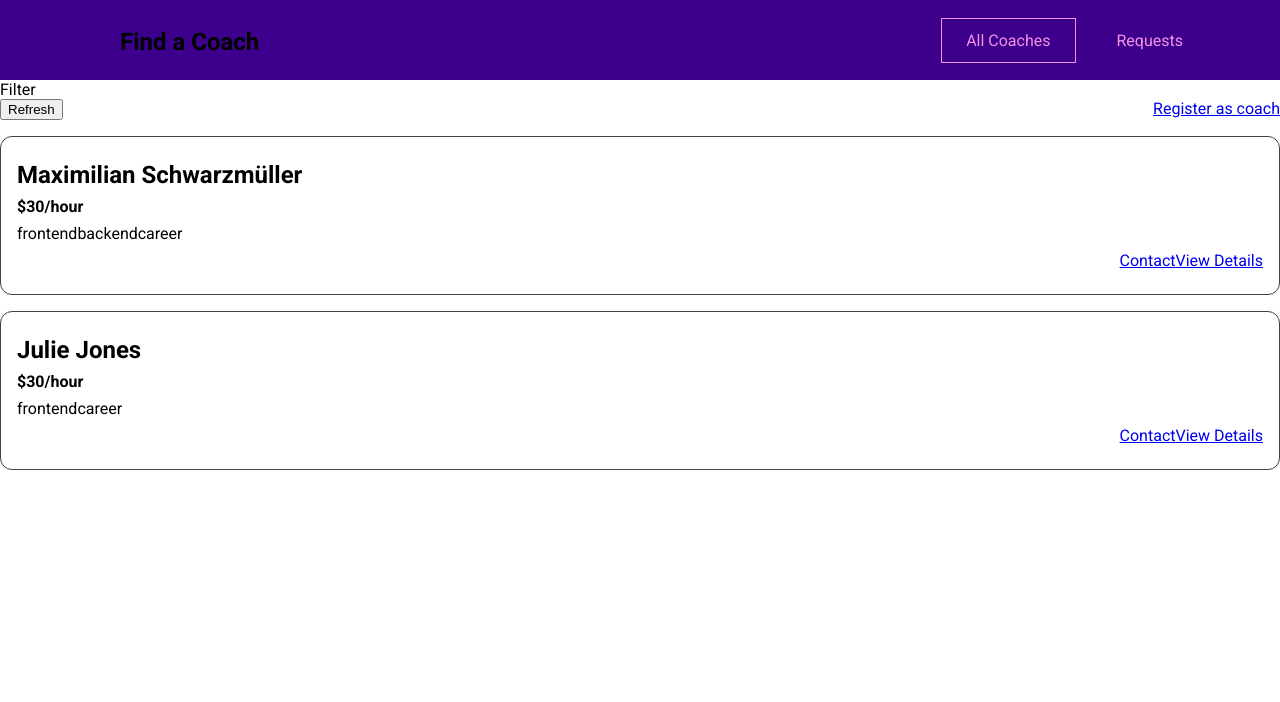
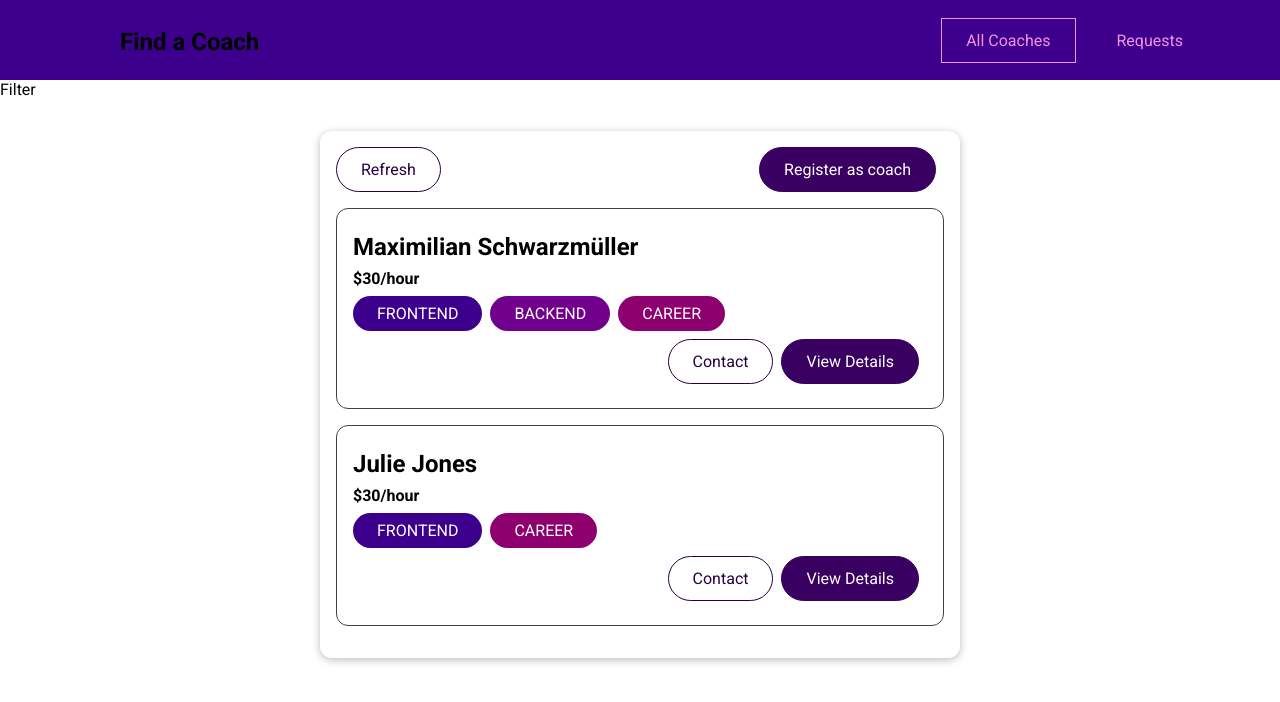
Before and after one commit to ronksks/find-a-coach, a Vue app: page /coaches in a window 1280 px wide. Shown: the top 702 px of the page. Built offline with nearby package versions, Linux system fonts and the light colour scheme.

Commit message:
added base classes with css

```diff
--- a/src/components/coaches/CoachItem.vue
+++ b/src/components/coaches/CoachItem.vue
@@ -4,17 +4,21 @@
     <h3>{{ fullName }}</h3>
     <h4>${{ rate }}/hour</h4>
     <div>
-      <span v-for="area in areas" :key="area">{{ area }}</span>
+      <base-badge v-for="area in areas" :key="area" :type="area" :title="area"></base-badge>
     </div>
     <div class="actions">
-      <router-link :to="coachContactLink">Contact</router-link>
-      <router-link :to="coachDetailsLink">View Details</router-link>
+      <base-button link mode="outline" :to="coachContactLink">Contact</base-button>
+      <base-button link :to="coachDetailsLink">View Details</base-button>
 
     </div>
   </li>
 </template>
 <script>
+import BaseButton from "@/components/ui/BaseButton.vue";
+import BaseBadge from "@/components/ui/BaseBadge.vue";
+
 export default {
+  components: {BaseBadge, BaseButton},
   props: ['id', 'firstName', 'lastName', 'rate', 'areas'],
   computed: {
     fullName() {
--- /dev/null
+++ b/src/components/ui/BaseBadge.vue
@@ -0,0 +1,41 @@
+<template>
+  <span class="badge" :class="type">{{ text}}</span>
+</template>
+
+<script>
+export default {
+  props: ['type', 'title'],
+  computed:{
+    text(){
+      return this.title.toUpperCase()
+    }
+  }
+}
+</script>
+
+
+<style scoped>
+.badge {
+  background-color: #ccc;
+  color: #252525;
+  border-radius: 30px;
+  padding: 0.5rem 1.5rem;
+  display: inline-block;
+  margin-right: 0.5rem;
+}
+
+.frontend {
+  background-color: #3d008d;
+  color: white;
+}
+
+.backend {
+  background-color: #71008d;
+  color: white;
+}
+
+.career {
+  background-color: #8d006e;
+  color: white;
+}
+</style>
--- /dev/null
+++ b/src/components/ui/BaseButton.vue
@@ -0,0 +1,75 @@
+<template>
+  <button v-if="!link" :class="mode">
+    <slot></slot>
+  </button>
+  <router-link v-else :to="to" :class="mode">
+    <slot>
+
+    </slot>
+  </router-link>
+</template>
+<script>
+export default {
+  props: {
+    mode: {
+      type: String,
+      required: false,
+      default: null
+    },
+    link: {
+      type: Boolean,
+      required: false,
+      default: false
+    },
+    to: {
+      type: String,
+      required: false,
+      default: '/'
+    }
+  }
+}
+
+</script>
+
+<style scoped>
+button,
+a {
+  text-decoration: none;
+  padding: 0.75rem 1.5rem;
+  font: inherit;
+  background-color: #3a0061;
+  border: 1px solid #3a0061;
+  color: white;
+  cursor: pointer;
+  border-radius: 30px;
+  margin-right: 0.5rem;
+  display: inline-block;
+}
+
+a:hover,
+a:active,
+button:hover,
+button:active {
+  background-color: #270041;
+  border-color: #270041;
+}
+
+.flat {
+  background-color: transparent;
+  color: #3a0061;
+  border: none;
+}
+
+.outline {
+  background-color: transparent;
+  border-color: #270041;
+  color: #270041;
+}
+
+.flat:hover,
+.flat:active,
+.outline:hover,
+.outline:active {
+  background-color: #edd2ff;
+}
+</style>
--- /dev/null
+++ b/src/components/ui/BaseCard.vue
@@ -0,0 +1,21 @@
+<template>
+ <div class="card">
+   <slot></slot>
+ </div>
+</template>
+
+
+<script>
+
+</script>
+
+
+<style scoped>
+.card {
+  border-radius: 12px;
+  box-shadow: 0 2px 8px rgba(0, 0, 0, 0.26);
+  padding: 1rem;
+  margin: 2rem auto;
+  max-width: 40rem;
+}
+</style>
--- a/src/main.js
+++ b/src/main.js
@@ -2,8 +2,14 @@
 import router from "@/router";
 import store from './store/index.js'
 import App from './App.vue'
+import BaseCard from "@/components/ui/BaseCard.vue";
+import baseButton from "@/components/ui/BaseButton.vue";
+import baseBadge from "@/components/ui/BaseBadge.vue";
 
 const app = createApp(App)
 app.use(router)
 app.use(store)
+app.component('base-card', BaseCard)
+app.component('base-button', baseButton)
+app.component('base-badge',baseBadge)
 app.mount('#app');
--- a/src/pages/coaches/CoachesList.vue
+++ b/src/pages/coaches/CoachesList.vue
@@ -3,9 +3,10 @@
     Filter
   </section>
   <section>
+    <base-card>
       <div class="controls">
-      <button>Refresh</button>
-      <router-link to="/register">Register as coach</router-link>
+        <base-button mode="outline">Refresh</base-button>
+        <base-button link to="/register">Register as coach</base-button>
 
       </div>
       <ul v-if="hasCoaches">
@@ -20,15 +21,18 @@
         ></coach-item>
       </ul>
       <h3 v-else>No coaches found.</h3>
+    </base-card>
   </section>
 </template>
 
 <script>
 import CoachItem from "@/components/coaches/CoachItem.vue";
+import BaseCard from "@/components/ui/BaseCard.vue";
+import BaseButton from "@/components/ui/BaseButton.vue";
 
 export default {
   name: "CoachesList",
-  components: {CoachItem},
+  components: {BaseButton, BaseCard, CoachItem},
   computed: {
     filterCoaches() {
       // accessing trough namespace-coaches, /coacher - gettername
```
Lines whose indentation alone changed are shown as unchanged.
